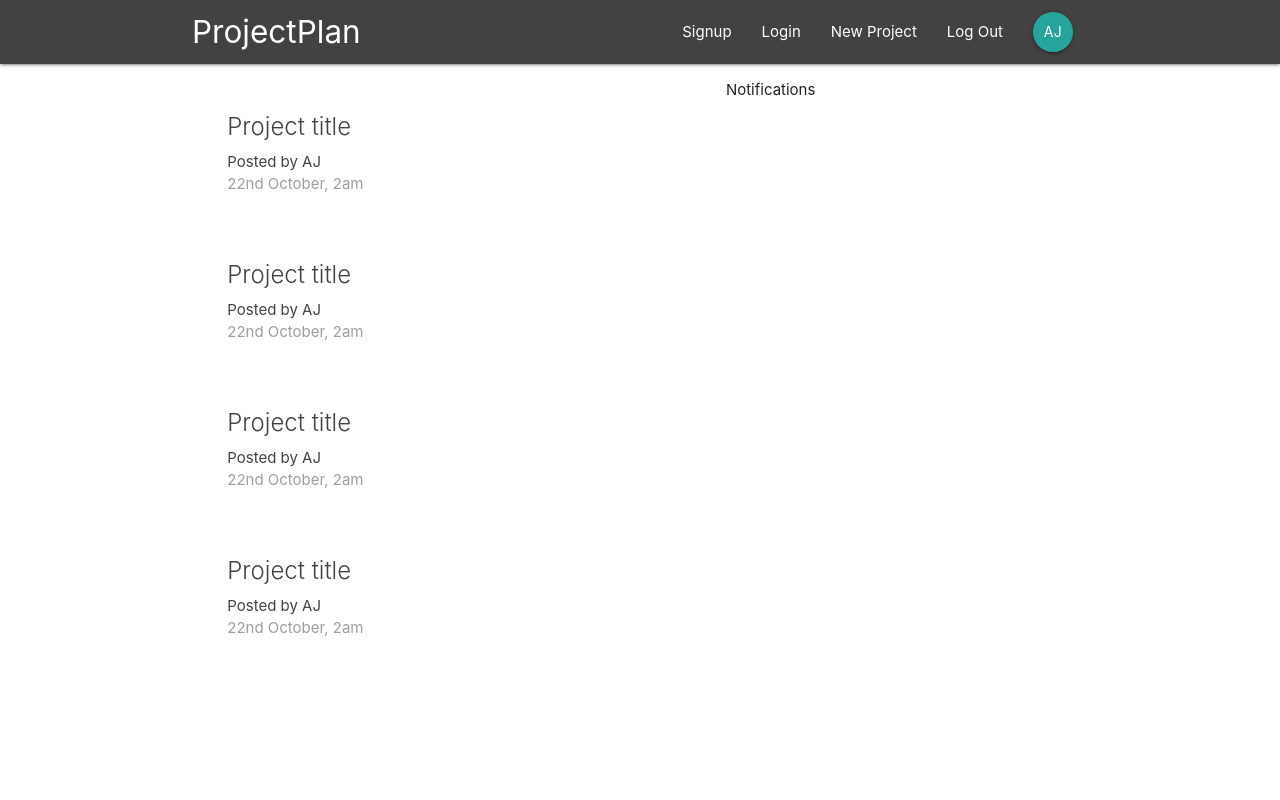
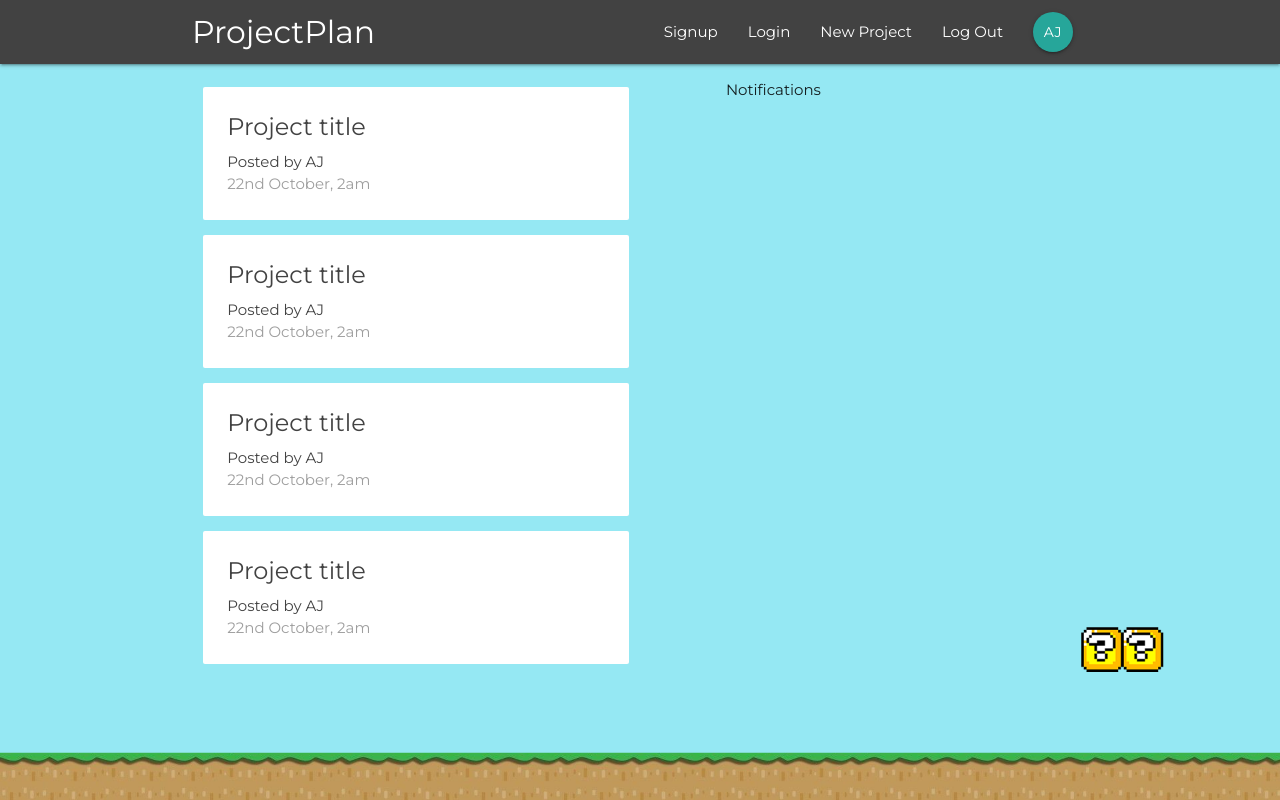
Before and after one commit to amoljagtap17/react-redux-firebase, a React (Create React App) app: page / in a window 1280 px wide. Built offline with nearby package versions, Linux system fonts and the light colour scheme.

Commit message:
REACT-REDUX-FIREBASE: Add background image and fonts with css

```diff
--- a/src/components/layout/SignedInLinks.js
+++ b/src/components/layout/SignedInLinks.js
@@ -5,7 +5,7 @@
   return (
     <ul className="right">
       <li>
-        <NavLink to="/">New Project</NavLink>
+        <NavLink to="/create">New Project</NavLink>
       </li>
       <li>
         <NavLink to="/">Log Out</NavLink>
--- a/src/components/layout/SignedOutLinks.js
+++ b/src/components/layout/SignedOutLinks.js
@@ -5,10 +5,10 @@
   return (
     <ul className="right">
       <li>
-        <NavLink to="/">Signup</NavLink>
+        <NavLink to="/signup">Signup</NavLink>
       </li>
       <li>
-        <NavLink to="/">Login</NavLink>
+        <NavLink to="/signin">Login</NavLink>
       </li>
     </ul>
   )
--- /dev/null
+++ b/src/index.css
@@ -0,0 +1,26 @@
+@import url('https://fonts.googleapis.com/css?family=Montserrat&display=swap');
+
+html {
+  min-height: 100%;
+}
+
+body {
+  margin: 0;
+  padding: 0;
+  font-family: 'Montserrat', sans-serif;
+  background: url(/img/mario-bg.png) no-repeat;
+  background-size: 100%;
+  background-position: bottom;
+  background-color: #95e8f3;
+  min-height: 100%;
+}
+
+form {
+  padding: 20px;
+  margin-top: 60px;
+}
+
+form button,
+form h5 {
+  margin: 25px 0;
+}
--- a/src/index.js
+++ b/src/index.js
@@ -1,5 +1,6 @@
 import React from 'react'
 import ReactDOM from 'react-dom'
+import './index.css'
 import App from './App'
 import * as serviceWorker from './serviceWorker'
 
```
Also changed, not shown: public/img/mario-bg.png (added).
